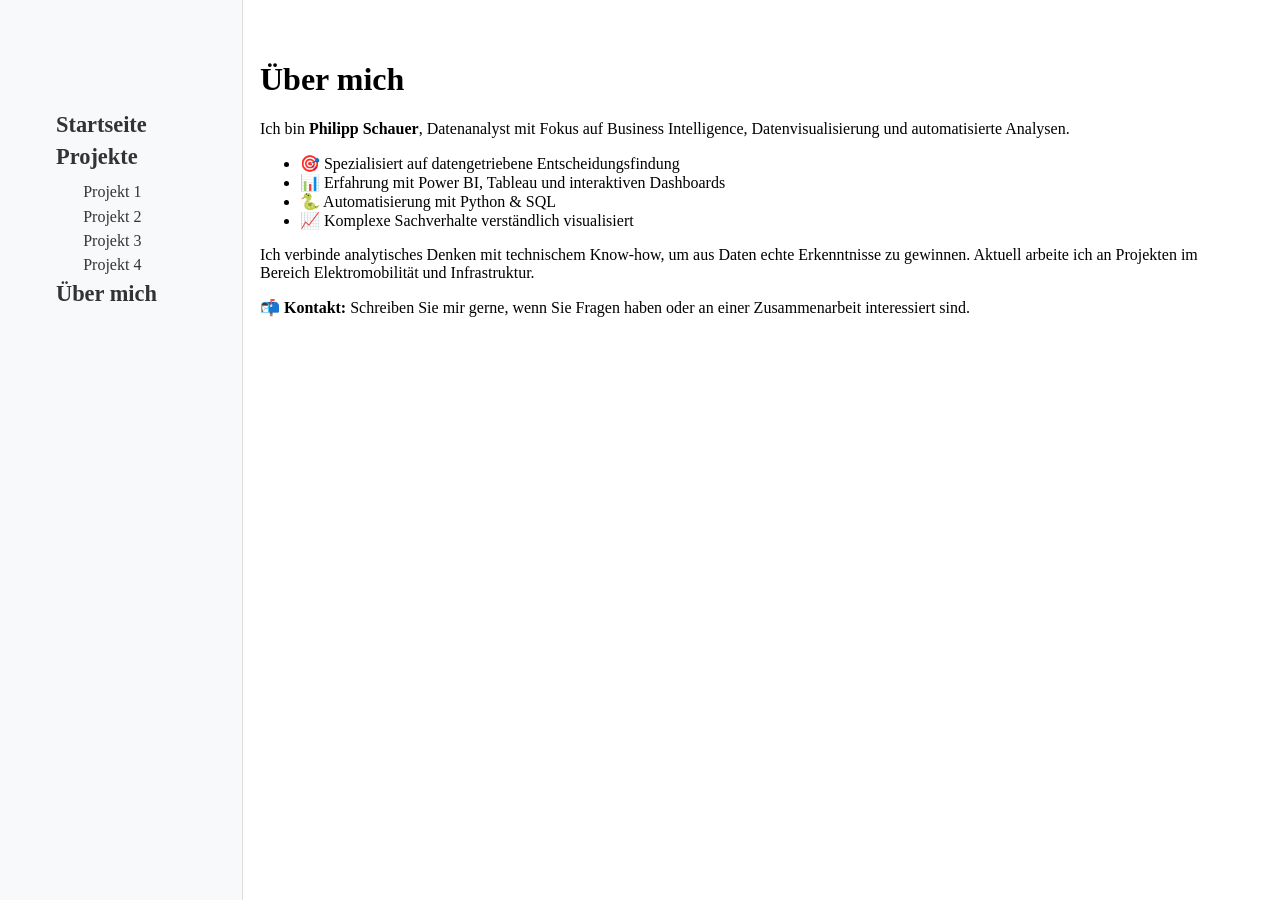
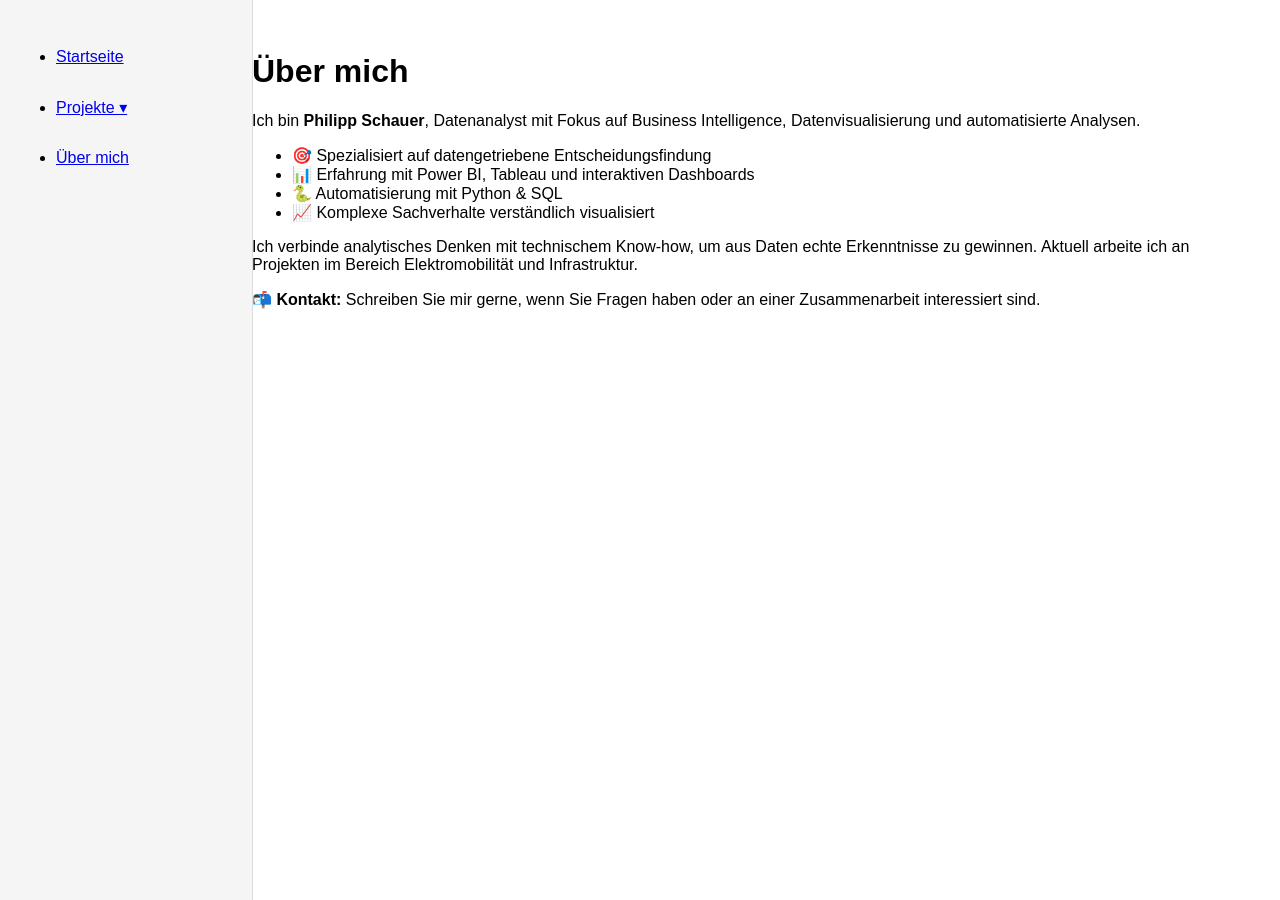
Before and after one commit to PS1906/portfolio-site, a Jekyll site: the page built from about.md, in a window 1280 px wide. Built offline with Jekyll 4.4.1, drawn with Linux system fonts in a browser that asks for light colours.

Commit message:
aktualisierte Version

```diff
--- a/_config.yml
+++ b/_config.yml
@@ -44,8 +44,8 @@ defaults:
       layout: "default"
 
 include:
-  - _pages
   - _projects
+
 # Exclude from processing.
 # The following items will not be processed, by default.
 # Any item listed under the `exclude:` key here will be automatically added to
@@ -55,8 +55,7 @@ include:
 # their entries' file path in the `include:` list.
 #
 # exclude:
-#   - .sass-cache/
-#   - .jekyll-cache/
+#   - .sass-cache/#   - .jekyll-cache/
 #   - gemfiles/
 #   - Gemfile
 #   - Gemfile.lock
--- a/_includes/sidebar.html
+++ b/_includes/sidebar.html
@@ -1,15 +1,18 @@
 <nav class="sidebar">
   <ul>
-    <li><a href="/">Startseite</a></li>
+    <li><a href="{{ "/" | relative_url }}">Startseite</a></li>
     <li>
-      <a href="javascript:void(0)" onclick="toggleProjects()">Projekte ▸</a>
+      <a href="javascript:void(0)" onclick="toggleProjects()">Projekte ▾</a>
       <ul id="projectList" style="display:none;">
-        <li class="subproject"><a href="/projekt1/">Projekt 1</a></li>
-        <li class="subproject"><a href="/projekt2/">Projekt 2</a></li>
-        <li class="subproject"><a href="/projekt3/">Projekt 3</a></li>
-        <li class="subproject"><a href="/projekt4/">Projekt 4</a></li>
+        <li><a href="{{ "/projekt1/" | relative_url }}">Projekt 1</a></li>
       </ul>
     </li>
-    <li><a href="/about/">Über mich</a></li>
+    <li><a href="{{ "/about/" | relative_url }}">Über mich</a></li>
   </ul>
 </nav>
+<script>
+  function toggleProjects() {
+    var ul = document.getElementById("projectList");
+    ul.style.display = ul.style.display === "none" ? "block" : "none";
+  }
+</script>
--- a/_layouts/default.html
+++ b/_layouts/default.html
@@ -1,40 +1,15 @@
 <!DOCTYPE html>
-<html lang="de">
+<html lang="{{ page.lang | default: site.lang }}">
 <head>
   <meta charset="utf-8">
-  <title>{{ page.title }} | {{ site.title }}</title>
+  <title>{{ page.title }} – {{ site.title }}</title>
+  <meta name="description" content="{{ site.description }}">
   <link rel="stylesheet" href="{{ '/assets/css/style.css' | relative_url }}">
-  <meta name="viewport" content="width=device-width, initial-scale=1">
-  <script>
-    function toggleProjects() {
-      var el = document.getElementById("projectList");
-      el.style.display = el.style.display === "none" ? "block" : "none";
-    }
-  </script>
 </head>
- <body>
-   <div class="wrapper">
-     <aside class="sidebar">
-       <nav>
-         <ul>
-           <li><a href="/about.html">Startseite</a></li>
-           <li>
-             <a href="#">Projekte</a>
-             <ul>
-               <li><a href="/projekte/projekt1.html" class="subproject">Projekt 1</a></li>
-               <li><a href="/projekte/projekt2.html" class="subproject">Projekt 2</a></li>
-               <li><a href="/projekte/projekt3.html" class="subproject">Projekt 3</a></li>
-	       <li><a href="/projekte/projekt4.html" class="subproject">Projekt 4</a></li>
-             </ul>
-           </li>
-           <li><a href="/about-me.html">Über mich</a></li>
-         </ul>
-       </nav>
-     </aside>
-
-     <main class="content">
-       {{ content }}
-     </main>
-   </div>
- </body>
+<body>
+  {% include sidebar.html %}
+  <main>
+    {{ content }}
+  </main>
+</body>
 </html>
--- a/_navigation.yml
+++ /dev/null
@@ -1,6 +0,0 @@
-- title: Start
-  url: /
-- title: Über mich
-  url: /about/
-- title: Umsatzanalyse
-  url: /projects/umsatzanalyse
--- a/assets/css/style.css
+++ b/assets/css/style.css
@@ -1,76 +1,87 @@
-/* Sidebar-Styling */
+/* assets/css/style.css */
+
+body {
+  font-family: sans-serif;
+}
+
+#projectList {
+  margin-top: 10px;
+  margin-left: 10px;
+}
+
 .sidebar {
-  position: fixed;
+  position: fixed;     /* bleibt beim Scrollen an Ort und Stelle */
   top: 0;
   left: 0;
-  height: 100vh;               /* Höhe der Sidebar */
-  width: 170px;                /* Breite der Sidebar */
-  background-color: #f8f9fa;
-  padding-top: 7rem;
-  padding-left: 3.5rem;
+  bottom: 0;
+  width: 220px;        /* Breite deiner Wahl */
+  padding: 2rem 1rem;
+  /*padding-top: 5rem;
   padding-right: 1rem;
-  font-size: 1.4rem;           /* Schriftgröße der Sidebar */
-  border-right: 1px solid #ddd;
-  overflow-y: auto;
+  padding-left: 1rem;*/
+  background: #f5f5f5; /* dein Wunsch-Hintergrund */
+  border-right: 1px solid #ddd;  /* feine Trennlinie */
+  /*box-sizing: border-box;*/
+  overflow-y: auto;    /* Scroll bei zu viel Inhalt */
 }
 
-/* Wrapper verschiebt den Content rechts neben die Sidebar */
-.wrapper {
-  display: flex;
+main {
+  margin-left: 220px;  /* exakt so breit wie .sidebar */
+  padding: 1.5rem;
 }
 
-/* Content mit Seitenabstand */
-.content {
-  margin-left: 220px;          /* Platz für Sidebar */
+.sidebar ul > li {
+  margin-bottom: 2rem;
+}
+
+/* 1. Container für Text und Bild auf Flex umstellen */
+.intro-section {
+  display: flex;
+  align-items: flex-start;   /* Bild und Liste oben anordnen */
+  gap: 2rem;                  /* Abstand zwischen Liste und Bild */
+  margin-bottom: 2rem;        /* Abstand nach unten */
+}
+
+/* 2. Liste links nimmt automatisch den nötigen Platz */
+.intro-section .intro-text {
+  flex: 1;
+}
+
+/* 3. Bild rechts so skalieren, dass es nicht zu groß wird */
+.intro-section .intro-image img {
+  max-width: 300px;           /* oder 100%, je nach Wunsch */
+  height: auto;
+  border-radius: 8px;
+  box-shadow: 0 2px 6px rgba(0,0,0,0.1);
+}
+
+/* neu*/
+.sidebar .subproject{
+  margin-left: 260px;
   padding: 2rem;
 }
 
-/* Liste ohne Bulletpoints */
-.sidebar nav ul {
-  list-style-type: none;
-  padding-left: 0;
-  margin: 0;
+
+.intro-section{
+  display: flex;
+  align-items: flex-start;
+  gap: 2rem;
+  margin-bottom: 2rem;
 }
 
-/* Link-Styling */
-.sidebar nav a {
-  text-decoration: none;
-  color: #333;
-  display: block;
-  margin-bottom: 0.4rem;
+.intro-text {
+  flex: 1;
 }
 
-/* Hover-Effekt */
-.sidebar nav a:hover {
-  text-decoration: underline;
+.intro-image {
+  margin-left: auto;
 }
 
-/* Sub-Items eingerückt */
-.sidebar nav ul ul {
-  padding-left: 1.2rem;
-  margin-top: 0.4rem;
+.intro-image img {
+  max-width: 300px; /* oder 30% */
+  width: 100%;
+  height: auto;
+  border-radius: 8px;
+  box-shadow: 0 2px 6px rgba(0,0,0,0.1);
+  margin-right: 1rem;
 }
-
-.subproject {
-  font-size: 1rem;
-  color: #444;
-}
-
-.sidebar nav ul > li > ul {
-  margin-top: 0.8rem;  /* Erhöht vertikalen Abstand zwischen Kategorie & erstem Unterpunkt */
-}
-
-.sidebar nav ul > li > a {
-  font-weight: bold;
-}
-
-.sidebar .subproject {
-  font-weight: normal;
-  font-size: 1rem;
-  padding-left: 0.5rem;  /* optional: zusätzliches optisches Einrücken */
-}
-
-.sidebar nav a.active {
-  font-weight: bold;
-  color: #007acc;
-}
```
Also changed, not shown: _data/navigation.yml (+13 -13 lines), _posts/2025-07-18-welcome-to-jekyll.markdown (deleted, +0 -29 lines), index.html (deleted, +0 -25 lines), index.md (added, +38 -0 lines), Gemfile.lock, about.md (renamed from about.html), 1 other file.
